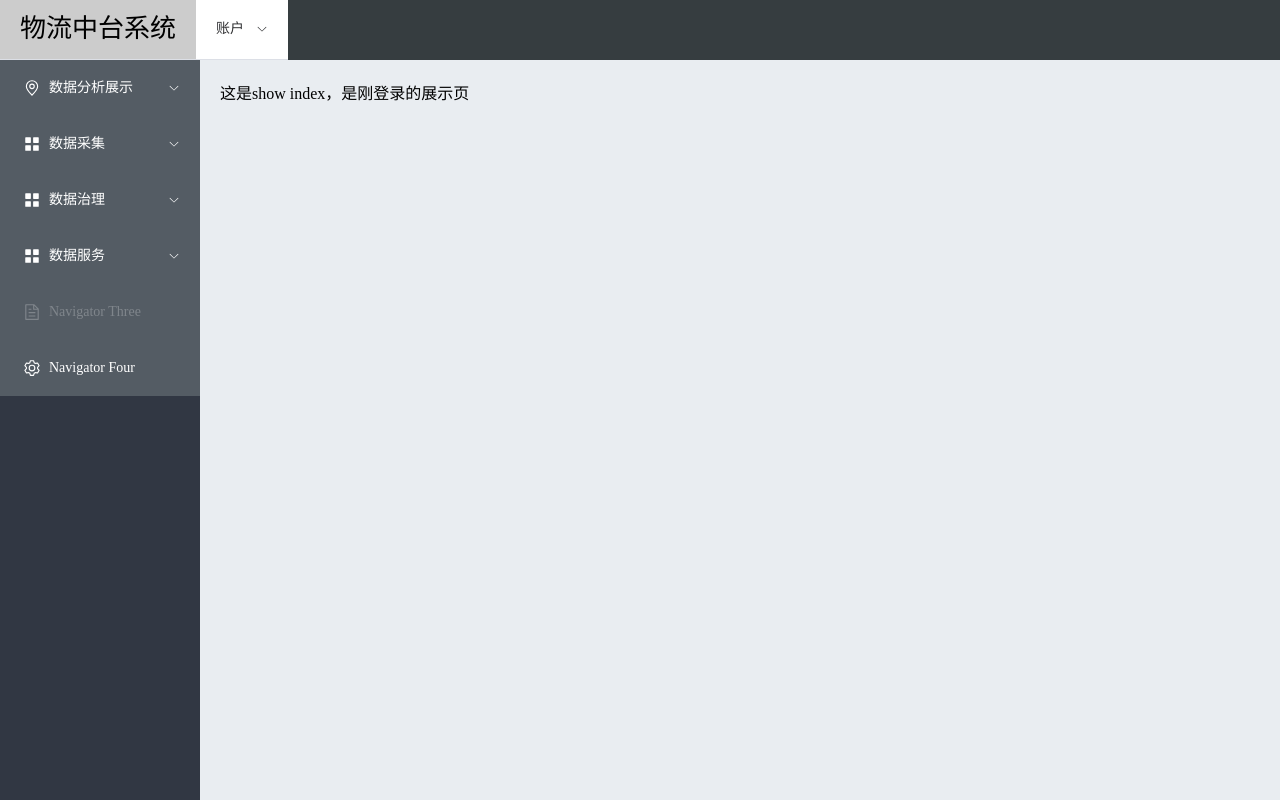
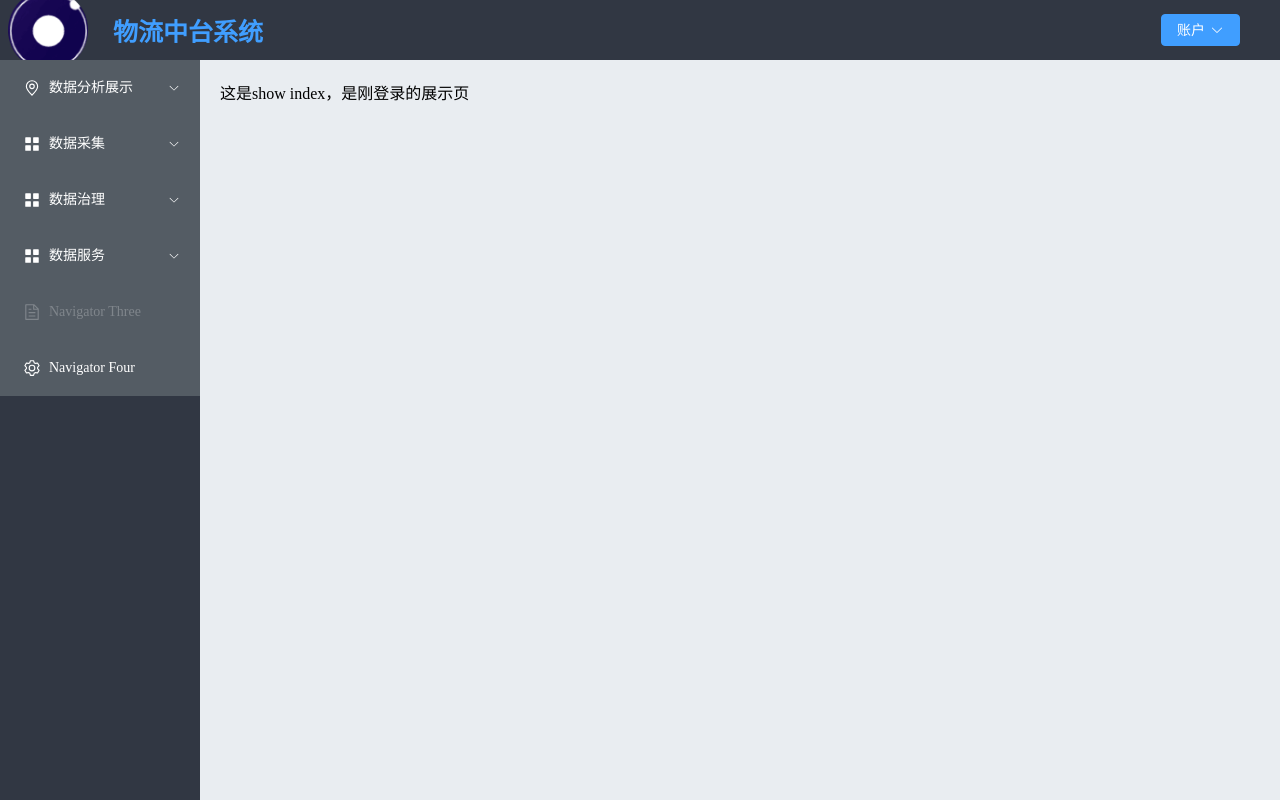
Before and after one commit to Bsheepcoder/SpringBoot3-vue3-template, a Vue app in the folder study-project-frontend/: page /index in a window 1280 px wide. Built offline with nearby package versions, Linux system fonts and the light colour scheme.

Commit message:
改变样式

```diff
--- a/study-project-frontend/src/views/IndexView.vue
+++ b/study-project-frontend/src/views/IndexView.vue
@@ -1,20 +1,34 @@
-
-
 <template>
   <el-container class="common_layout">
     <el-container style="height: auto">
       <el-header style="padding: 0">
-              <el-menu
+        <div id="logo">
+          <img src="../img/logo.png" alt="" id="img1" />
+          <span id="title">物流中台系统</span>
+        </div>
+        <div class="flex flex-wrap items-center">
+          <el-dropdown>
+            <el-button type="primary" id="zhanghu">
+              账户<el-icon class="el-icon--right"
+                ><arrow-down
+              /></el-icon>
+            </el-button>
+            <template #dropdown>
+              <el-dropdown-menu>
+                <el-dropdown-item>个人信息</el-dropdown-item>
+                <el-dropdown-item>其他</el-dropdown-item>
+                <el-dropdown-item  @click="logout">退出登录</el-dropdown-item>
+              </el-dropdown-menu>
+            </template>
+          </el-dropdown>
+        </div>
+        <!-- <el-menu
                       :default-active="activeIndex"
                       class="el-menu-demo"
                       mode="horizontal"
                       :ellipsis="false"
                       @select="handleSelect"
-                      background-color="#ffffff"
-
               >
-                  <el-menu-item index="0" style="color: black;font-size: 26px;" >物流中台系统</el-menu-item>
-                    <div class="flex-grow" />
                       <el-sub-menu index="2">
                           <template #title>账户</template>
                           <el-menu-item index="2-1">个人信息</el-menu-item>
@@ -22,12 +36,12 @@
                           <el-menu-item index="2-3" @click="logout">退出登录</el-menu-item>
                       </el-sub-menu>
 
-                  </el-menu>
+                  </el-menu> -->
       </el-header>
       <el-container>
         <el-aside width="200px">
           <el-menu
-                              active-text-color="#ffd04b"
+            active-text-color="#409eff"
             background-color="#545c64"
             class="el-menu-vertical-demo"
             default-active="2"
@@ -54,8 +68,14 @@
                 <span>数据采集</span>
               </template>
 
-                                  <el-menu-item index="2-1"  @click="router.push('/index/fileimport')">文件导入</el-menu-item>
-                                  <el-menu-item index="2-2"  @click="router.push('/index/dbmove')" >数据库转存</el-menu-item>
+              <el-menu-item
+                index="2-1"
+                @click="router.push('/index/fileimport')"
+                >文件导入</el-menu-item
+              >
+              <el-menu-item index="2-2" @click="router.push('/index/dbmove')"
+                >数据库转存</el-menu-item
+              >
               <el-menu-item index="2-3">other</el-menu-item>
             </el-sub-menu>
             <el-sub-menu index="3">
@@ -112,17 +132,15 @@
       </el-container>
     </el-container>
   </el-container>
-
-
 </template>
 
-  <style scope>
-  .common_layout{
-      height:100vh;
+<style>
+.common_layout {
+  height: 100vh;
   background-color: aqua;
 }
-  .submenu{
-      background-color:#181e32;
+.submenu {
+  background-color: #181e32;
 }
 .flex-grow {
   flex-grow: 1;
@@ -130,7 +148,7 @@
 .el-aside {
   background-color: #313743;
 }
-  .el-menu {
+.el-aside .el-menu {
   border-right: none;
 }
 
@@ -138,36 +156,62 @@
   background-color: #e9edf1;
 }
 .el-header {
-  background-color: #363d40;
+  background-color: #313743;
   display: flex;
   justify-content: space-between;
   padding-left: 0;
   align-items: center;
+  color: #409EFF;
+  font-size: 25px;
+  font-family: "微软雅黑";
+  font-weight: bolder;
+}
+#logo {
+  display: flex;
+  align-items: center;
+}
+#title {
+  margin-left: 25px;
+}
+#img1 {
+  width: 10vh;
+  height: 10vh;
+  margin-left: 1vh;
+}
+.el-header .el-menu {
+  background-color: #363d40;
   color: #fff;
-  font-size: 20px;
 }
 .el-aside {
   background-color: #313743;
-
 }
-.flex-grow{
-    flex-grow:1;
+.flex {
+  margin-right: 5vh;
 }
-
+.example-showcase .el-dropdown + .el-dropdown {
+  margin-left: 10px;
+  font-size: larger;
+}
+.example-showcase .el-dropdown-link {
+  cursor: pointer;
+  color: var(--el-color-primary);
+  display: flex;
+  align-items: center;
+}
 </style>
 
 <script setup>
-
-  import {ElMessage } from "element-plus";
-  import {get} from "@/net";
+import { ElMessage } from "element-plus";
+import { get } from "@/net";
 import router from "@/router";
 import {
   Document,
   Menu as IconMenu,
   Location,
   Setting,
-  } from '@element-plus/icons-vue'
-  import {ref} from "vue";
+} from "@element-plus/icons-vue";
+import { ref } from "vue";
+import { ArrowDown } from '@element-plus/icons-vue'
 // const handleOpen = (key: string, keyPath: string[]) => {
 //     console.log(key, keyPath)
 // }
@@ -176,11 +220,17 @@
 // }
 
 const logout = () => {
-          get('/api/auth/logout',(message)=>{
-              ElMessage.success(message)
-              router.push('/')
-          })
+  get("/api/auth/logout", (message) => {
+    ElMessage.success(message);
+    router.push("/");
+  });
+};
+
+const activeIndex = ref("1");
+
+
+const handleClick = () => {
+  // eslint-disable-next-line no-alert
+  alert('button click')
 }
-
-  const activeIndex = ref('1')
 </script>
```
Also changed, not shown: study-project-frontend/src/img/logo.png (added), 1 other file (tests, documents, lock files or other folders). Lines whose indentation alone changed are shown as unchanged.
